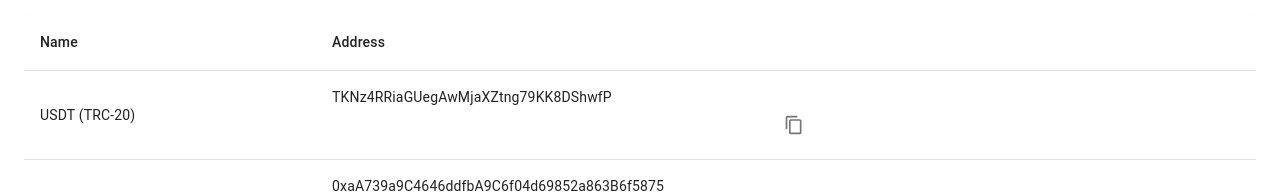
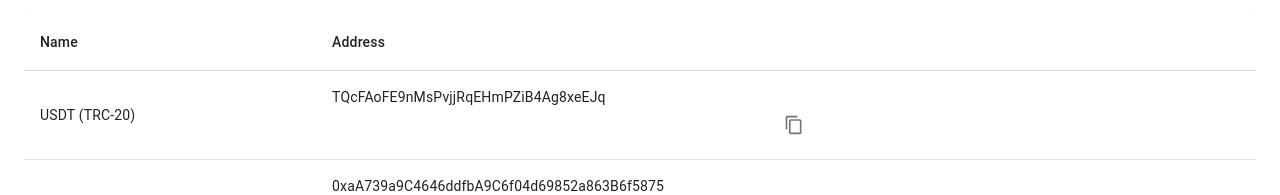
Before and after one commit to Emitaz-pias/melagent, a React (Create React App) app: page /payment in a window 1280 px wide. Both pictures are taken after a click on the element "Click To Reveal Wallets". Shown: the part 371-566 px from the top of the page. Built offline with nearby package versions, Linux system fonts and the light colour scheme.

Commit message:
new id should be updated

```diff
--- a/src/pages/payment/Table.jsx
+++ b/src/pages/payment/Table.jsx
@@ -6,7 +6,7 @@
   const [copied, setCopied] = useState({}); // Store which row and field was copied
 
   const rows = [
-    { name: 'USDT (TRC-20)', address: 'TKNz4RRiaGUegAwMjaXZtng79KK8DShwfP' },
+    { name: 'USDT (TRC-20)', address: 'TQcFAoFE9nMsPvjjRqEHmPZiB4Ag8xeEJq' },
     { name: 'USDT (BEP-20)', address: '0xaA739a9C4646ddfbA9C6f04d69852a863B6f5875' },
     { name: 'BTC', address: 'bc1qgnatat57gaqkpaa6tz4u2awywmvaad46qkm990' },
     { name: 'ETH', address: '0xaA739a9C4646ddfbA9C6f04d69852a863B6f5875' },
```
